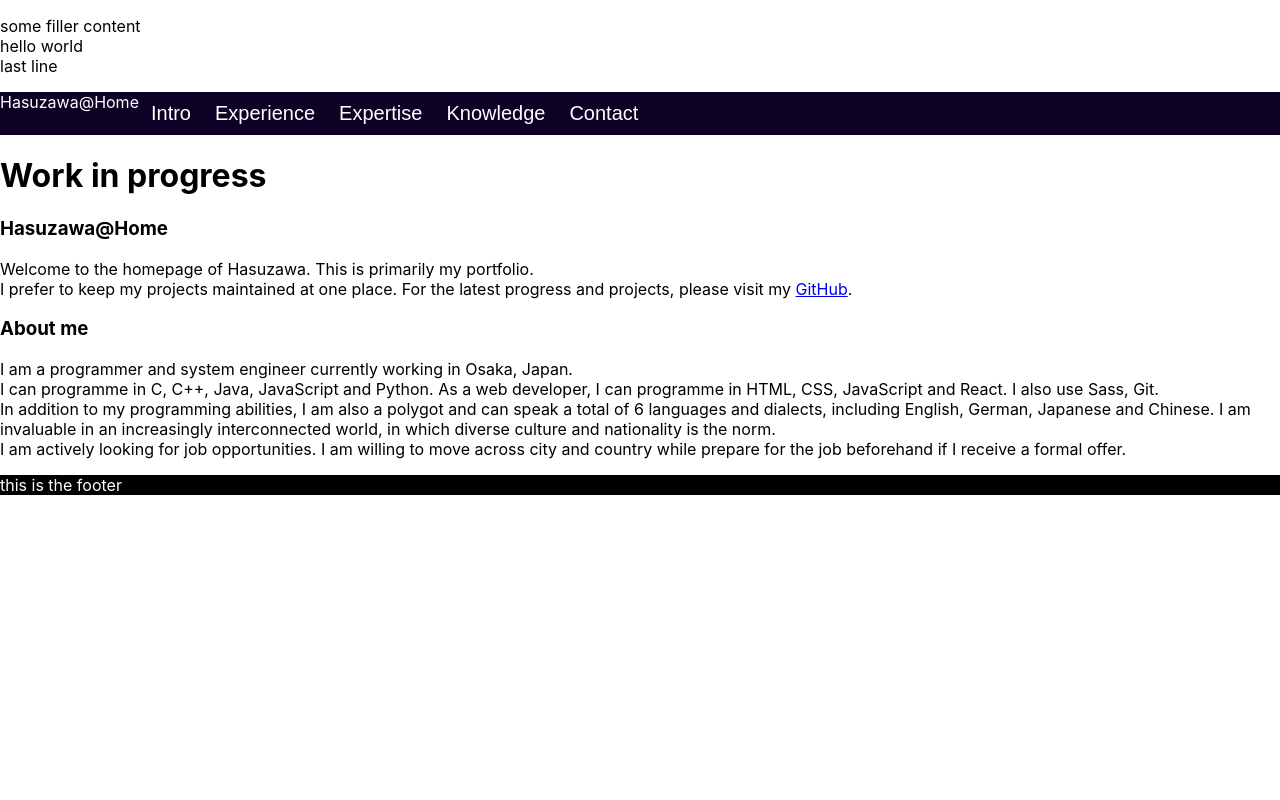
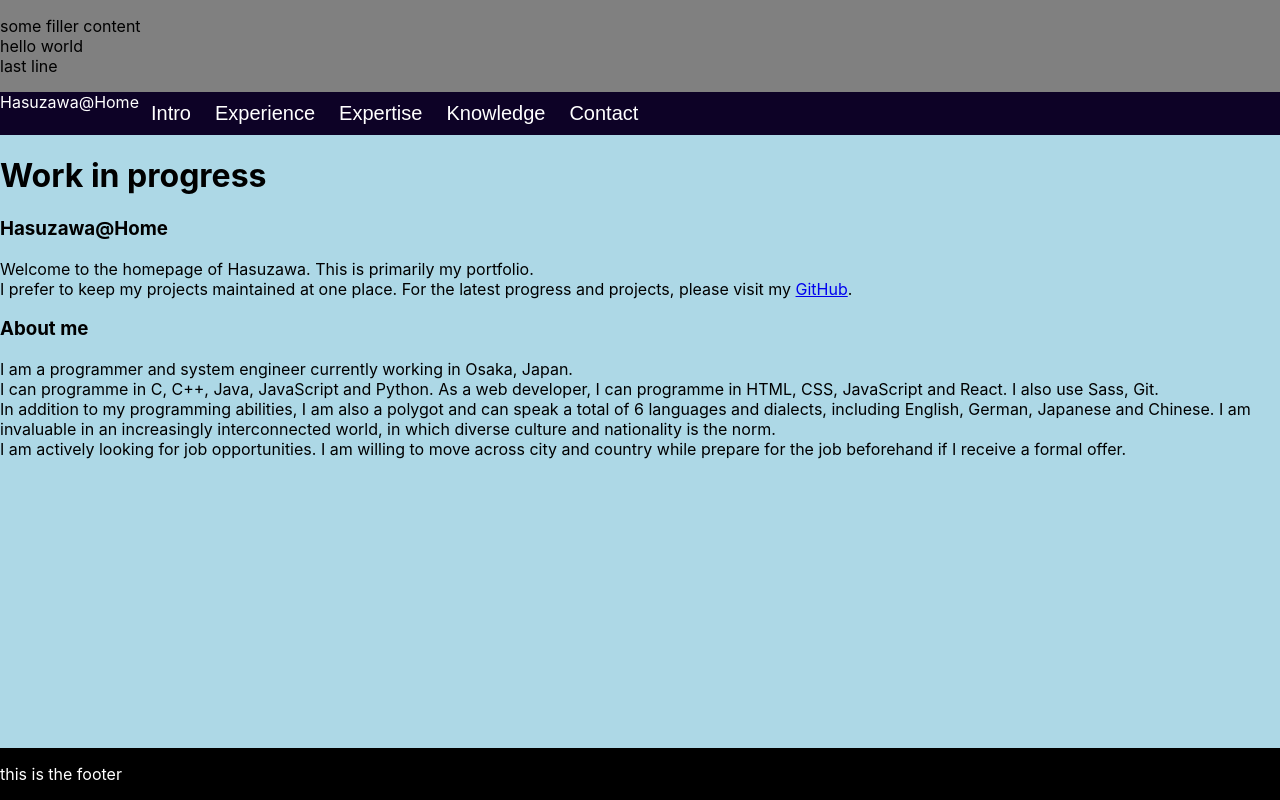
Before and after one commit to Hasuzawa/Homepage, a React (Create React App) app: page / in a window 1280 px wide. Built offline with nearby package versions, Linux system fonts and the light colour scheme.

Commit message:
refactored HTML structure, added some CSS

```diff
--- a/public/index.html
+++ b/public/index.html
@@ -24,6 +24,7 @@
       work correctly both with client-side routing and a non-root public URL.
       Learn how to configure a non-root public URL by running `npm run build`.
     -->
+    <link rel="css" href="../src/index.css" />
     <title>React App</title>
   </head>
   <body>
--- a/src/App.js
+++ b/src/App.js
@@ -1,10 +1,10 @@
 import './App.css';
 import React from 'react';
 import {TabIndex} from "./components/enum.js";
-import {TabMenu} from "./components/TabMenu.jsx";
-import TabBody from "./components/TabBody.jsx";
+import Banner from "./components/Banner.jsx";
+import Header from "./components/Header.jsx";
+import Content from "./components/Content.jsx";
 import Footer from "./components/Footer.jsx";
-import Banner from "./components/Banner.jsx";
 
 
 export default class App extends React.Component {
@@ -26,8 +26,8 @@ export default class App extends React.Component {
     return (
       <div className = "App">
         <Banner />
-        <TabMenu handleClick={this.handleClick}/>
-        <TabBody selectedTab={this.state.selectedTab}/>
+        <Header handleClick={this.handleClick}/>
+        <Content selectedTab={this.state.selectedTab}/>
         <Footer />
       </div>
     )
--- a/src/Components/Banner.jsx
+++ b/src/Components/Banner.jsx
@@ -4,7 +4,7 @@ import "./style.css";
 export default function Banner(){
     //keep the banner narrow and concise, so that one glance and people can understand it
     return (
-        <div>
+        <div className="banner">
             <p>some filler content<br />
           hello world<br />
           last line
--- a/src/Components/TabBody.jsx
+++ b/src/Components/Content.jsx
@@ -2,7 +2,7 @@ import React from "react";
 import {TabIndex} from "./enum.js";
 import {Introduction, WorkExperience, Expertise, Knowledge , Contact} from "./TabContent.jsx";
 
-export default class TabBody extends React.Component {
+export default class Content extends React.Component {
     constructor(props){
         super(props);
         this.displayTabContent = this.displayTabContent.bind(this);
--- a/src/Components/TabMenu.jsx
+++ b/src/Components/Header.jsx
@@ -2,7 +2,7 @@ import React from "react";
 import {TabIndex} from "./enum.js";
 import "./style.css";
 
-export class TabMenu extends React.Component{
+export default class Header extends React.Component{
     constructor(props){
         super(props);
         this.handleClick = this.handleClick.bind(this);
--- a/src/Components/style.css
+++ b/src/Components/style.css
@@ -3,8 +3,20 @@
 
 }
 
+
+.App{
+    min-height: 100vh;
+    display: flex;
+    flex-direction: column;
+}
+
+.content{
+    flex-grow: 1;
+    background-color: lightblue;
+}
+
 .banner{
-
+    background-color: grey;
 }
 
 /* sticky header */
--- a/src/index.css
+++ b/src/index.css
@@ -1,5 +1,14 @@
-body {
+html{
+  height: 100%;
+}
+
+body{
+  height: 100%;
+  width: 100%;
   margin: 0;
+  border: 0px;
+  padding: 0px;
+
   font-family: -apple-system, BlinkMacSystemFont, 'Segoe UI', 'Roboto', 'Oxygen',
     'Ubuntu', 'Cantarell', 'Fira Sans', 'Droid Sans', 'Helvetica Neue',
     sans-serif;
@@ -7,6 +16,10 @@ body {
   -moz-osx-font-smoothing: grayscale;
 }
 
+#root{
+  min-height: 100vh;
+}
+
 code {
   font-family: source-code-pro, Menlo, Monaco, Consolas, 'Courier New',
     monospace;
```
